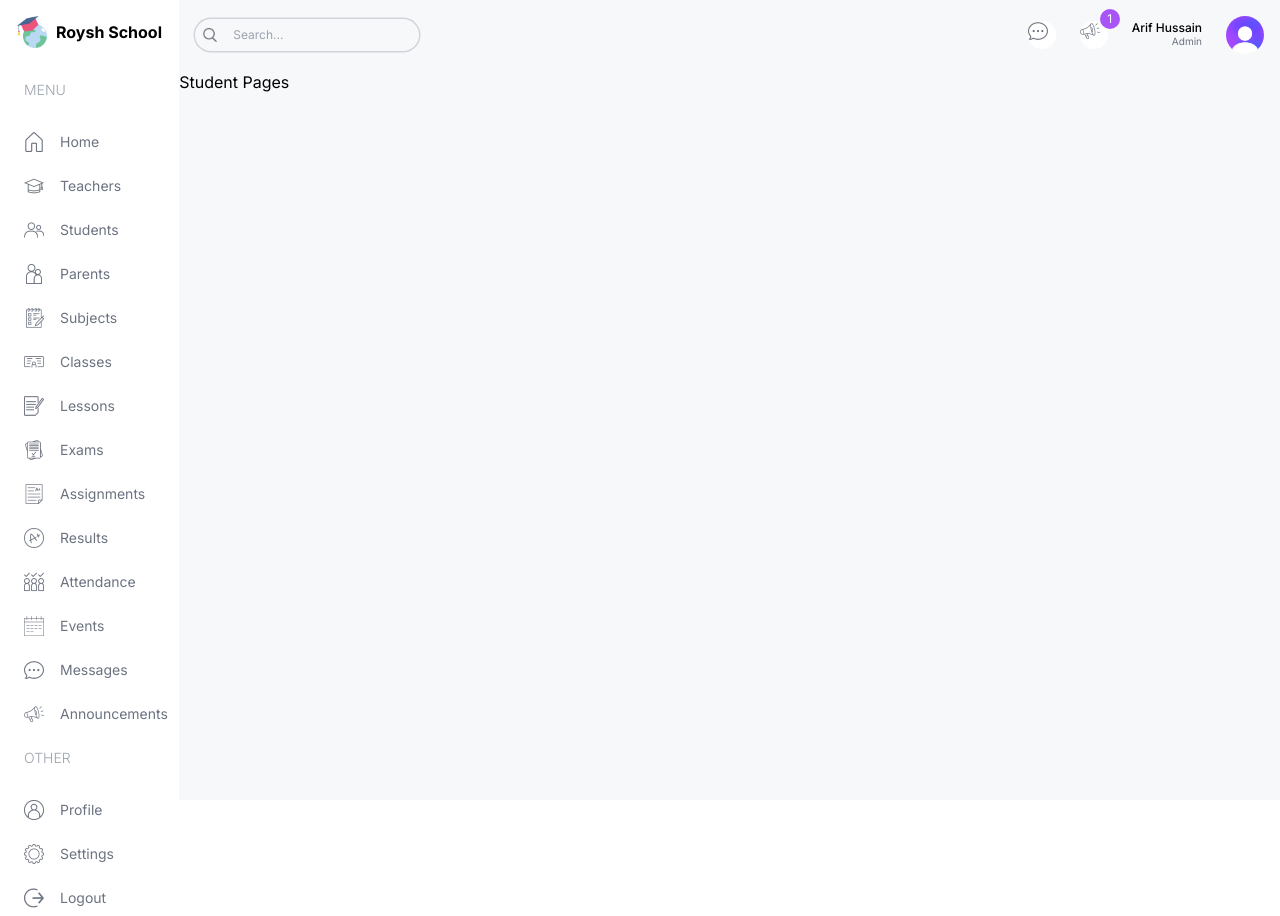
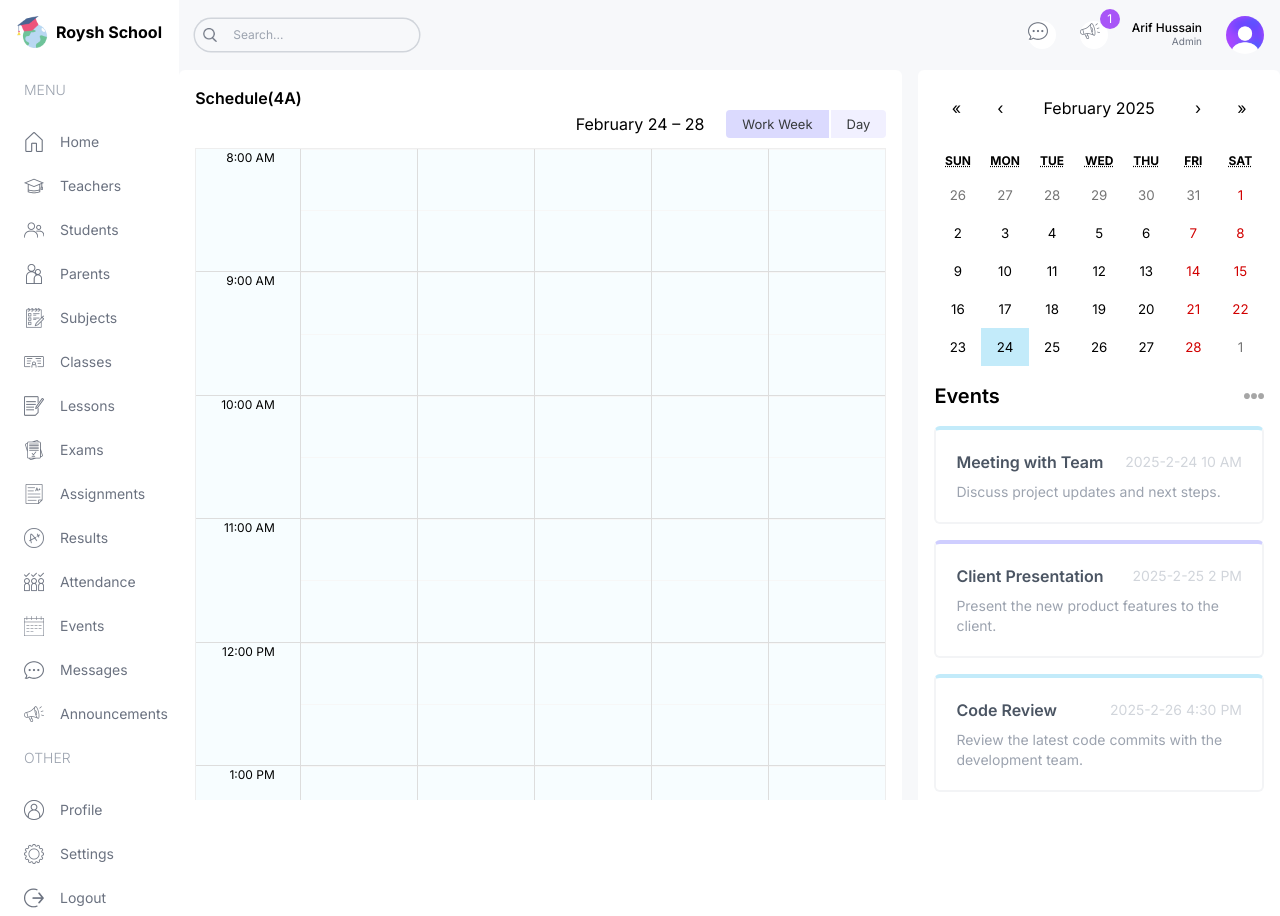
Before and after one commit to rahimiarifhussain/next-dashboard-ui, a Next.js app: page /student in a window 1280 px wide. Built offline with nearby package versions, Linux system fonts and the light colour scheme.

Commit message:
working on Teacher, Parent and Student pages

```diff
--- a/package.json
+++ b/package.json
@@ -9,8 +9,11 @@
     "lint": "next lint"
   },
   "dependencies": {
+    "@types/react-big-calendar": "^1.16.1",
+    "moment": "^2.30.1",
     "next": "14.2.5",
     "react": "^18",
+    "react-big-calendar": "^0.38.9",
     "react-calendar": "^5.1.0",
     "react-dom": "^18",
     "recharts": "^2.15.1"
--- a/src/app/(dashboard)/parent/page.tsx
+++ b/src/app/(dashboard)/parent/page.tsx
@@ -1,9 +1,22 @@
-import React from 'react'
+import Announcements from "@/components/Announcements";
+import BigCalendar from "@/components/BigCalender";
 
-const Page = () => {
+const ParentPage = () => {
   return (
-    <div>Parent pages</div>
-  )
-}
+    <div className="flex-1 p-4 flex gap-4 flex-col xl:flex-row">
+      {/* LEFT */}
+      <div className="w-full xl:w-2/3">
+        <div className="h-full bg-white p-4 rounded-md">
+          <h1 className="text-xl font-semibold">Schedule (John Doe)</h1>
+          <BigCalendar />
+        </div>
+      </div>
+      {/* RIGHT */}
+      <div className="w-full xl:w-1/3 flex flex-col gap-8">
+        <Announcements />
+      </div>
+    </div>
+  );
+};
 
-export default Page
+export default ParentPage;
--- a/src/app/(dashboard)/student/page.tsx
+++ b/src/app/(dashboard)/student/page.tsx
@@ -1,9 +1,34 @@
+import Announcements from "@/components/Announcements";
+import BigCalender from "@/components/BigCalender";
+import EvenCalendar from "@/components/EvenCalendar";
 import React from 'react'
+import { calendarEvents } from "@/lib/data";
 
-const Page = () => {
+const StudentPage = () => {
   return (
-    <div>Student Pages</div>
-  )
+    <div className="flex gap-4 flex-col xl:flex-row">
+      {/* Left */}
+      <div className="w-full xl:w-2/3">
+        <div className="h-full bg-white p-4 rounded-md">
+          <h1
+            className="text-sl font-semibold
+           "
+          >
+            Schedule(4A){" "}
+          </h1>
+          <BigCalender />
+        </div>
+      </div>
+
+      {/* Right */}
+      <div className=" w-full xl:w-1/3 flex  flex-col gap-8">
+        <div className="">
+          <EvenCalendar />
+          <Announcements />
+        </div>
+      </div>
+    </div>
+  );
 }
 
-export default Page
+export default StudentPage;
--- a/src/app/(dashboard)/teacher/page.tsx
+++ b/src/app/(dashboard)/teacher/page.tsx
@@ -1,9 +1,23 @@
+import Announcements from "@/components/Announcements";
+import BigCalendar from "@/components/BigCalender";
 import React from 'react'
 
-const Page = () => {
+const TeacherPage = () => {
   return (
-    <div>Teacher Pages</div>
-  )
+    <div className="flex-1 p-4 flex gap-4 flex-col xl:flex-row ">
+      {/* LEFT */}
+      <div className="w-full xl:w-2/3">
+        <div className="h-full bg-white p-4 rounded-md">
+          <h1 className="text-xl font-semibold">Schedule</h1>
+          <BigCalendar />
+        </div>
+      </div>
+      {/* RIGHT */}
+      <div className="w-full xl:w-1/3 flex flex-col gap-8">
+        <Announcements />
+      </div>
+    </div>
+  );
 }
 
-export default Page
+export default TeacherPage;
--- a/src/app/globals.css
+++ b/src/app/globals.css
@@ -14,3 +14,92 @@
 .react-calendar__navigation__labelText {
     font-weight: 600 !important;
 }
+.rbc-btn-group:first-child {
+  display: none !important;
+}
+
+.rbc-toolbar-label {
+  text-align: right !important;
+  padding: 0px 20px !important;
+}
+
+.rbc-btn-group:last-child {
+  font-size: 13px !important;
+}
+
+.rbc-btn-group:last-child button {
+  border: none !important;
+  background-color: #f1f0ff !important;
+  margin-left: 2px !important;
+}
+
+.rbc-toolbar button.rbc-active {
+  background-color: #dbdafe !important;
+  box-shadow: none !important;
+}
+
+.rbc-time-view {
+  border-color: #eee !important;
+}
+
+.rbc-time-header {
+  display: none !important;
+}
+
+.rbc-time-content {
+  border: none !important;
+}
+
+.rbc-time-gutter.rbc-time-column {
+  font-size: 12px !important;
+}
+
+.rbc-time-gutter.rbc-time-column .rbc-timeslot-group {
+  padding: 0px 20px !important;
+}
+
+.rbc-timeslot-group {
+  background-color: #f7fdff !important;
+}
+
+.rbc-day-slot {
+  font-size: 14px !important;
+}
+
+.rbc-event {
+  border: none !important;
+  color: black !important;
+  padding: 10px !important;
+  margin: 10px !important;
+  width: 99% !important;
+}
+
+.rbc-event:nth-child(1) {
+  background-color: #e2f8ff !important;
+}
+.rbc-event:nth-child(2) {
+  background-color: #fefce8 !important;
+}
+.rbc-event:nth-child(3) {
+  background-color: #f2f1ff !important;
+}
+.rbc-event:nth-child(4) {
+  background-color: #fdf2fb !important;
+}
+.rbc-event:nth-child(5) {
+  background-color: #e2f8ff !important;
+}
+.rbc-event:nth-child(6) {
+  background-color: #fefce8 !important;
+}
+.rbc-event:nth-child(7) {
+  background-color: #f2f1ff !important;
+}
+.rbc-event:nth-child(8) {
+  background-color: #fdf2fb !important;
+}
+
+.rbc-event-label{
+  color: gray !important;
+  margin-bottom: 5px;
+}
--- /dev/null
+++ b/src/components/BigCalender.tsx
@@ -0,0 +1,34 @@
+"use client";
+
+import { Calendar, momentLocalizer, View, Views } from "react-big-calendar";
+import moment from "moment";
+import { calendarEvents } from "@/lib/data";
+import "react-big-calendar/lib/css/react-big-calendar.css";
+import { useState } from "react";
+
+const localizer = momentLocalizer(moment);
+
+const BigCalendar = () => {
+  const [view, setView] = useState<View>(Views.WORK_WEEK);
+
+  const handleOnChangeView = (selectedView: View) => {
+    setView(selectedView);
+  };
+
+  return (
+    <Calendar
+      localizer={localizer}
+      events={calendarEvents}
+      startAccessor="start"
+      endAccessor="end"
+      views={["work_week", "day"]}
+      view={view}
+      style={{ height: "98%" }}
+      onView={handleOnChangeView}
+      min={new Date(2025, 1, 0, 8, 0, 0)}
+      max={new Date(2025, 1, 0, 17, 0, 0)}
+    />
+  );
+};
+
+export default BigCalendar;
```
Also changed, not shown: 1 other file (tests, documents, lock files or other folders).
